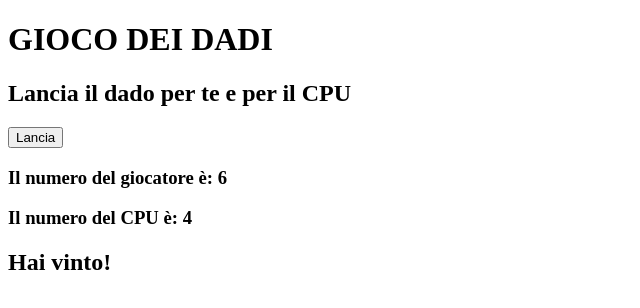
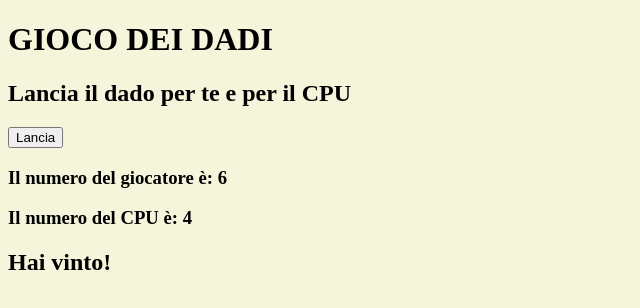
Before and after one commit to Vincenzo-23/js-mail-dadi, a plain HTML site: page dadi/index.html in a window 1280 px wide. Both pictures are taken after a click on the button "Lancia". Shown: the whole page, without its empty margins (0-640 px from the left). Drawn offline with Linux system fonts and the light colour scheme.

Commit message:
ADD: added a background color to the body with in the css

```diff
--- a/dadi/css/style.css
+++ b/dadi/css/style.css
@@ -0,0 +1,3 @@
+body{
+    background-color: beige;
+}
--- a/dadi/index.html
+++ b/dadi/index.html
@@ -14,8 +14,8 @@
     <div>
         <h2>Lancia il dado per te e per il CPU</h2>
         <button class="user_button">Lancia</button>
-        <h3 class="show_player_number">Il numero del giocatore è: </h3>
-        <h3 class="show_cpu_number">Il numero del CPU è: </h3>
+        <h3>Il numero del giocatore è: <span class="show_player_number"></span> </h3>
+        <h3>Il numero del CPU è: <span class="show_cpu_number"></span> </h3>
         <h2 class="game_result"></h2>
     </div>
 
--- a/dadi/js/app.js
+++ b/dadi/js/app.js
@@ -20,7 +20,7 @@ userButton.addEventListener("click", function(){
         console.log("Il numero del giocatore è ", playerNumber)
     //stampare in pagina questa variabile
         //tramite innerHTML aggiungo in corrispondenza della variabile showPlayerNumber il playerNumber nel DOM
-        showPlayerNumber.innerHTML += `${playerNumber}`
+        showPlayerNumber.innerHTML = `${playerNumber}`
 
 
 
@@ -31,7 +31,7 @@ userButton.addEventListener("click", function(){
         console.log("Il numero del computer è ", CPUNumber)
     //stampare in pagina questa variabile
         //tramite innerHTML aggiungo in corrispondenza della variabile showCPUNumber il CPUNumber nel DOM
-        showCPUNumber.innerHTML += `${CPUNumber}`
+        showCPUNumber.innerHTML = `${CPUNumber}`
 
 
 
@@ -41,7 +41,10 @@ userButton.addEventListener("click", function(){
             console.log("hai vinto!")
             //stampare in pagina "Hai vinto!"
                 //tramite innerHTML aggiungo in corrispondenza della variabile gameResult il messaggio "hai vinto!" nel DOM
-            gameResult.innerHTML += `Hai vinto!`
+            gameResult.innerHTML = `Hai vinto!`
+
+
+
 
             //ALTRIMENTI SE il playerNumber === CPUNumber
         }else if (playerNumber === CPUNumber){
@@ -50,7 +53,9 @@ userButton.addEventListener("click", function(){
             console.log("Pareggio!")
             //stampare in pagina "Pareggio!"
                 //tramite innerHTML aggiungo in corrispondenza della variabile gameResult il messaggio "Pareggio!" nel DOM
-            gameResult.innerHTML += `Pareggio!`
+            gameResult.innerHTML = `Pareggio!`
+
+
 
             //ALTRIMENTI
         }else{
@@ -58,7 +63,8 @@ userButton.addEventListener("click", function(){
             console.log("Hai perso!")
             //stampare in pagina "Hai perso!"
                 //tramite innerHTML aggiungo in corrispondenza della variabile gameResult il messaggio "Hai perso!" nel DOM
-            gameResult.innerHTML += `Hei perso!`
+            gameResult.innerHTML = `Hai perso!`
+
 
         }
 
```
